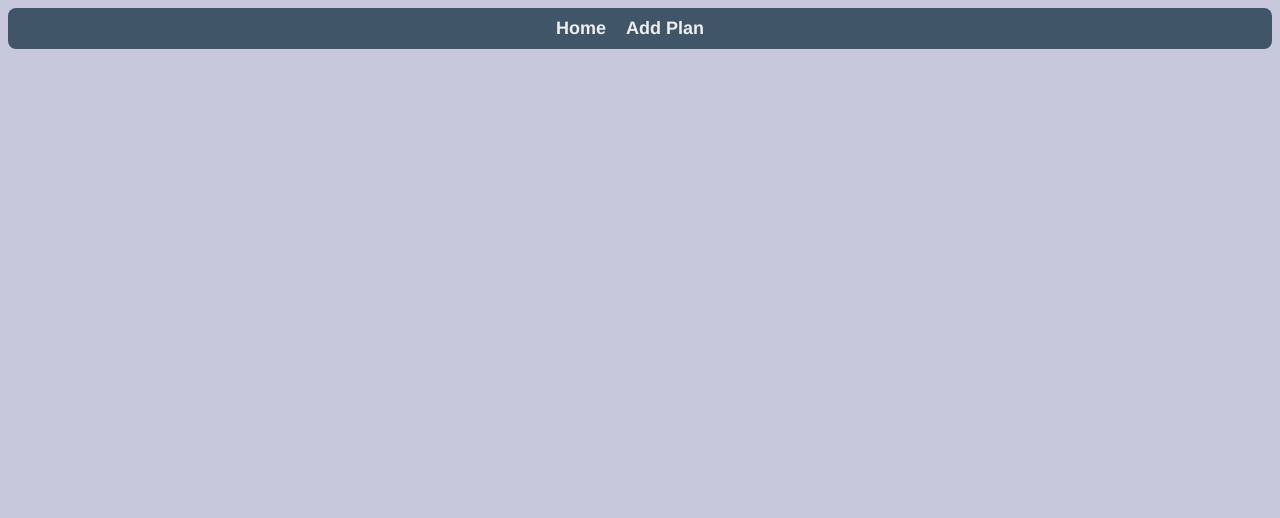
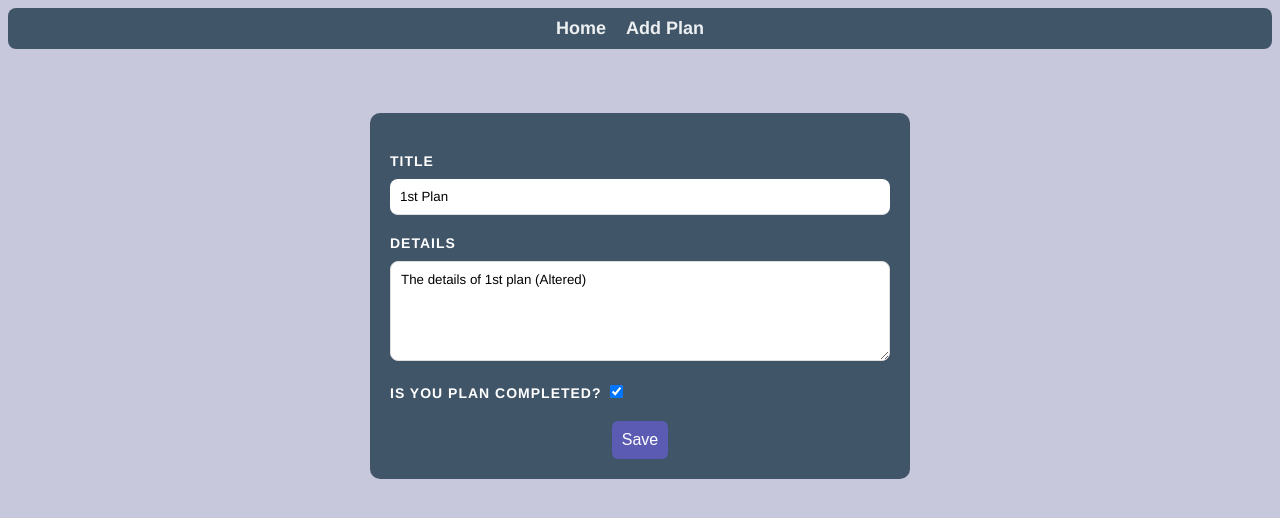
Before and after one commit to ParisPantoulas/To-Do, a Vue app in the folder to-do/: page /plans/1 in a window 1280 px wide. Before the commit this address had no page. Shown: the top 518 px of the page. Built offline with nearby package versions, Linux system fonts and the light colour scheme; data requests are answered from the project's data file.

Commit message:
Edit Plans on home page and creating EditPlan page

```diff
--- a/to-do/data/db.json
+++ b/to-do/data/db.json
@@ -2,14 +2,14 @@
   "plans": [
     {
       "id": 1,
-      "title": "Create new homepage banner",
-      "details": "Lorem ipsum AGAIN",
+      "title": "1st Plan",
+      "details": "The details of 1st plan (Altered)",
       "complete": true
     },
     {
       "id": 2,
-      "title": "Make marketing email",
-      "details": "Lorem ipsum",
+      "title": "2nd Plan",
+      "details": "The details of 2nd plan",
       "complete": false
     },
     {
--- a/to-do/src/components/Plan.vue
+++ b/to-do/src/components/Plan.vue
@@ -1,9 +1,16 @@
 <template>
-    <div>
     <div class="plan-list">
-        <div class="plan-item">
+      <div class="plan-item" @click="showDetails = !showDetails">
+        <div class="top-right-box" :class=" { completed: plan.complete }">
+          <div v-if="plan.complete">Completed</div>
+          <div v-else>Ongoing</div>
+        </div>
         <h2>{{ plan.title }}</h2>
+        <div v-if="showDetails">
           <p>{{ plan.details }}</p>
+          <router-link :to="{name: 'EditPlan', params: { id: plan.id}}" class="edit-button">
+            Edit Plan
+          </router-link>
         </div>
       </div>
     </div>
@@ -11,7 +18,12 @@
 
 <script>
 export default {
-    props: ['plan']
+  props: ['plan'],
+  data() {
+    return {
+      showDetails: false
+    }
+  }
 }
 </script>
 
@@ -29,6 +41,7 @@ export default {
 }
 
 .plan-item {
+  position: relative;
   background-color: #415569;
   border: 1px solid rgb(200, 200, 220);
   padding: 15px;
@@ -41,4 +54,36 @@ export default {
   color: #fff;
   margin-bottom: 10px;
 }
+
+.top-right-box {
+  position: absolute;
+  top: 0;
+  right: 0;
+  width: 100px;
+  border-radius: 0 8px 0 8px;
+  height: 20px;
+  background-color: rgb(167, 43, 43);
+  border: 1px solid rgb(200, 200, 220);
+}
+
+.completed {
+  background-color: #04530e;
+}
+
+.edit-button {
+  display: inline-block;
+  margin-top: 10px;
+  padding: 10px 20px;
+  background-color: #3498db;
+  color: #fff;
+  text-decoration: none;
+  border: none;
+  border-radius: 5px;
+  cursor: pointer;
+  transition: background-color 0.3s ease;
+}
+
+.edit-button:hover {
+  background-color: #2980b9;
+}
 </style>
--- a/to-do/src/router/index.js
+++ b/to-do/src/router/index.js
@@ -1,6 +1,7 @@
 import { createRouter, createWebHistory } from 'vue-router'
 import HomeView from '../views/HomeView.vue'
 import Addplan from '../views/Addplan.vue'
+import EditPlan from '../views/EditPlan.vue'
 
 const routes = [
   {
@@ -12,6 +13,12 @@ const routes = [
     path: '/addplan',
     name: 'Addplan',
     component: Addplan
+  },
+  {
+    path: '/plans/:id',
+    name: 'EditPlan',
+    component: EditPlan,
+    props: true
   }
 ]
 
--- a/to-do/src/views/Addplan.vue
+++ b/to-do/src/views/Addplan.vue
@@ -100,8 +100,4 @@ input[type="checkbox"] {
   margin-top: -40px;
   width: auto;
 }
-
-.check {
-  margin-top: 20px;
-}
 </style>
--- /dev/null
+++ b/to-do/src/views/EditPlan.vue
@@ -0,0 +1,113 @@
+<template>
+<form @submit.prevent="EditForm">
+    <label>Title</label>
+    <input type="text" v-model="title" required>
+    <label>Details</label>
+    <textarea v-model="details" required></textarea>
+    <label class="check">Is you plan completed?
+        <input type="checkbox" v-model="complete">
+    </label>
+
+    <!--EditForm Button-->
+    <button>Save</button>
+</form>
+
+</template>
+
+<script>
+
+
+export default {
+    props: ['id'],
+    data() {
+        return {
+            title: '',
+            details: '',
+            complete: ''
+        }
+    },
+    mounted() {
+      fetch('http://localhost:3000/plans/' + this.id)
+        .then(res => res.json())
+        .then(data => {
+          this.title = data.title
+          this.details = data.details
+          this.complete = data.complete
+        }).catch(err => console.log(err))
+    },
+    methods: {
+        EditForm() {
+        fetch('http://localhost:3000/plans/' + this.id, {
+          method: 'PATCH',
+          headers: { 'Content-Type': 'application/json' },
+          body: JSON.stringify({ title: this.title, details: this.details, complete: this.complete })
+        }).then(() => {
+          this.$router.push('/')
+        }).catch(err => console.log(err))
+        }
+    }
+}
+</script>
+
+<style scoped>
+form {
+  background: #415569;
+  padding: 20px;
+  border-radius: 10px;
+  display: inline-block;
+  text-align: left;
+  width: 500px;
+  margin-top: 8vh;
+}
+
+label {
+  display: block;
+  color: #fff;
+  text-transform: uppercase;
+  font-size: 14px;
+  font-weight: bold;
+  letter-spacing: 1px;
+  margin: 20px 0 10px 0;
+}
+
+input {
+  font-family: Avenir, Helvetica, Arial, sans-serif;
+  padding: 10px;
+  border: 0;
+  border-bottom: 1px solid #ddd;
+  width: 100%;
+  box-sizing: border-box;
+  border-radius: 8px;
+}
+
+textarea {
+  font-family: Avenir, Helvetica, Arial, sans-serif;
+  border: 1px solid #ddd;
+  padding: 10px;
+  width: 100%;
+  box-sizing: border-box;
+  height: 100px;
+  border-radius: 8px;
+}
+
+form button {
+  display: block;
+  margin: 20px auto 0;
+  background: rgb(91, 91, 180);
+  color: white;
+  padding: 10px;
+  border: 0;
+  border-radius: 6px;
+  font-size: 16px;
+  cursor: pointer;
+}
+
+input[type="checkbox"] {
+  margin-top: -40px;
+  width: auto;
+}
+
+.check {
+  margin-top: 20px;
+}
+</style>
```
Lines whose indentation alone changed are shown as unchanged.
